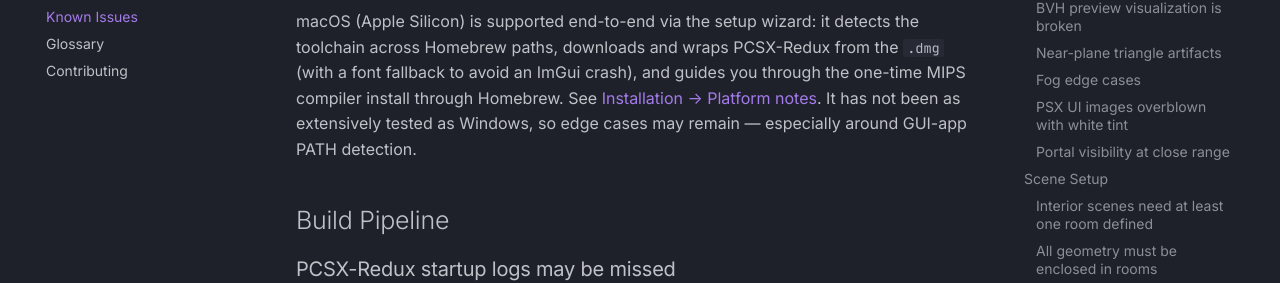
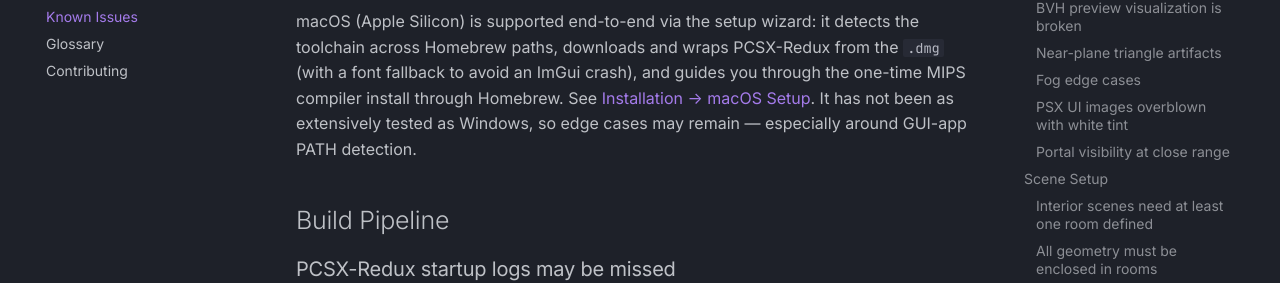
Before and after one commit to psxsplash/docs, an MkDocs documentation site: the page built from docs/reference/known-issues.md, in a window 1280 px wide and 900 px high, scrolled down 3954 px. Shown: the part 172-455 px from the top of the window. Built offline with MkDocs 1.6.1 and Material for MkDocs 9.7.7, drawn with Linux system fonts in a browser that asks for light colours; comment, search, counter and statistics services are not loaded; the version menu is left out.

Commit message:
Fix the macOS link in known issues

```diff
--- a/docs/reference/known-issues.md
+++ b/docs/reference/known-issues.md
@@ -82,7 +82,7 @@ The memory preview in the Control Panel is very limited and approximate. Do not
 Some editor functionality may behave inconsistently on Linux. The primary development and testing platform is Windows.
 
 ### macOS support is experimental
-macOS (Apple Silicon) is supported end-to-end via the setup wizard: it detects the toolchain across Homebrew paths, downloads and wraps PCSX-Redux from the `.dmg` (with a font fallback to avoid an ImGui crash), and guides you through the one-time MIPS compiler install through Homebrew. See [Installation → Platform notes](../getting-started/installation.md#platform-notes). It has not been as extensively tested as Windows, so edge cases may remain — especially around GUI-app PATH detection.
+macOS (Apple Silicon) is supported end-to-end via the setup wizard: it detects the toolchain across Homebrew paths, downloads and wraps PCSX-Redux from the `.dmg` (with a font fallback to avoid an ImGui crash), and guides you through the one-time MIPS compiler install through Homebrew. See [Installation → macOS Setup](../getting-started/installation.md#macos-setup). It has not been as extensively tested as Windows, so edge cases may remain — especially around GUI-app PATH detection.
 
 ## Build Pipeline
 
```
